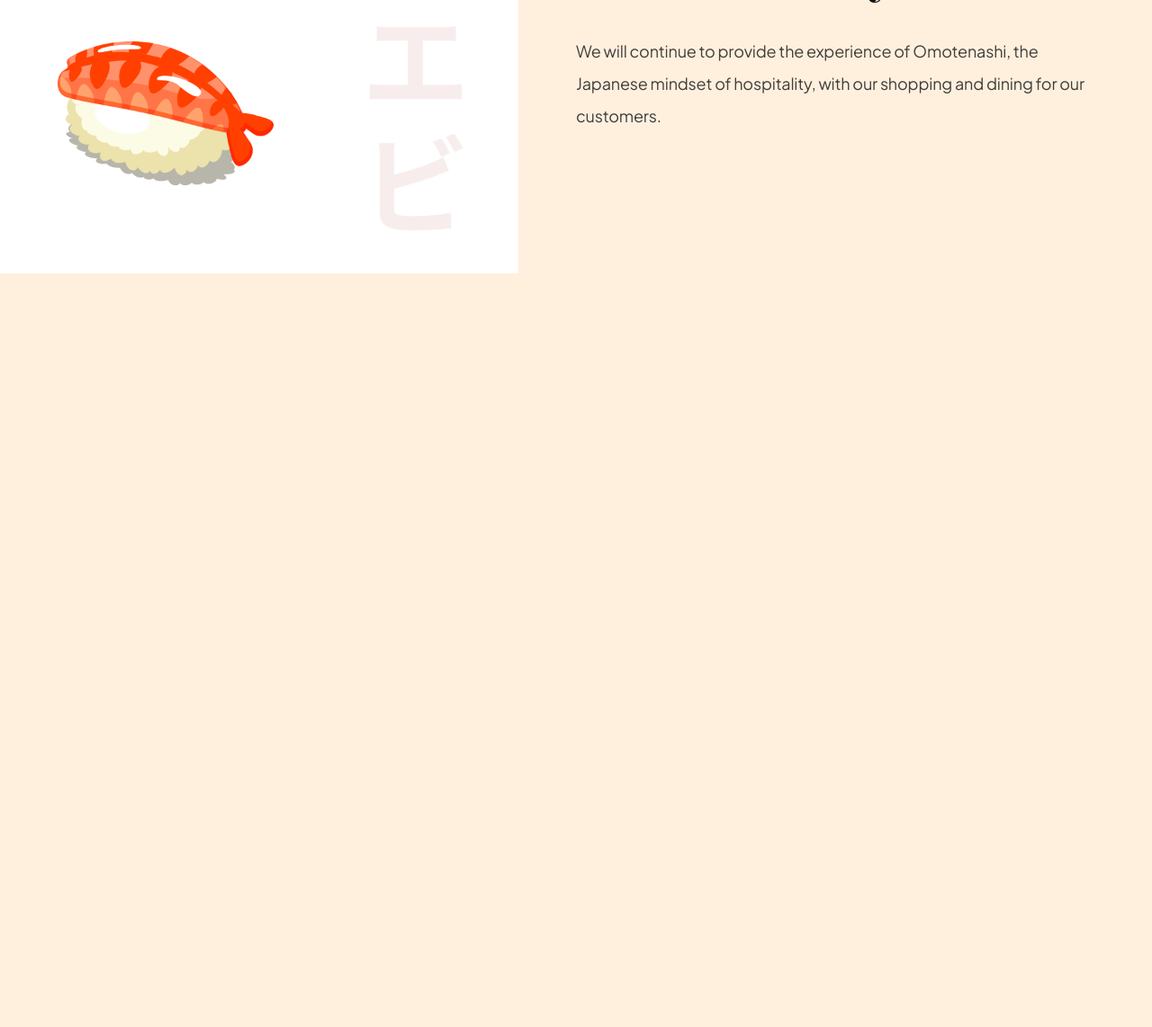
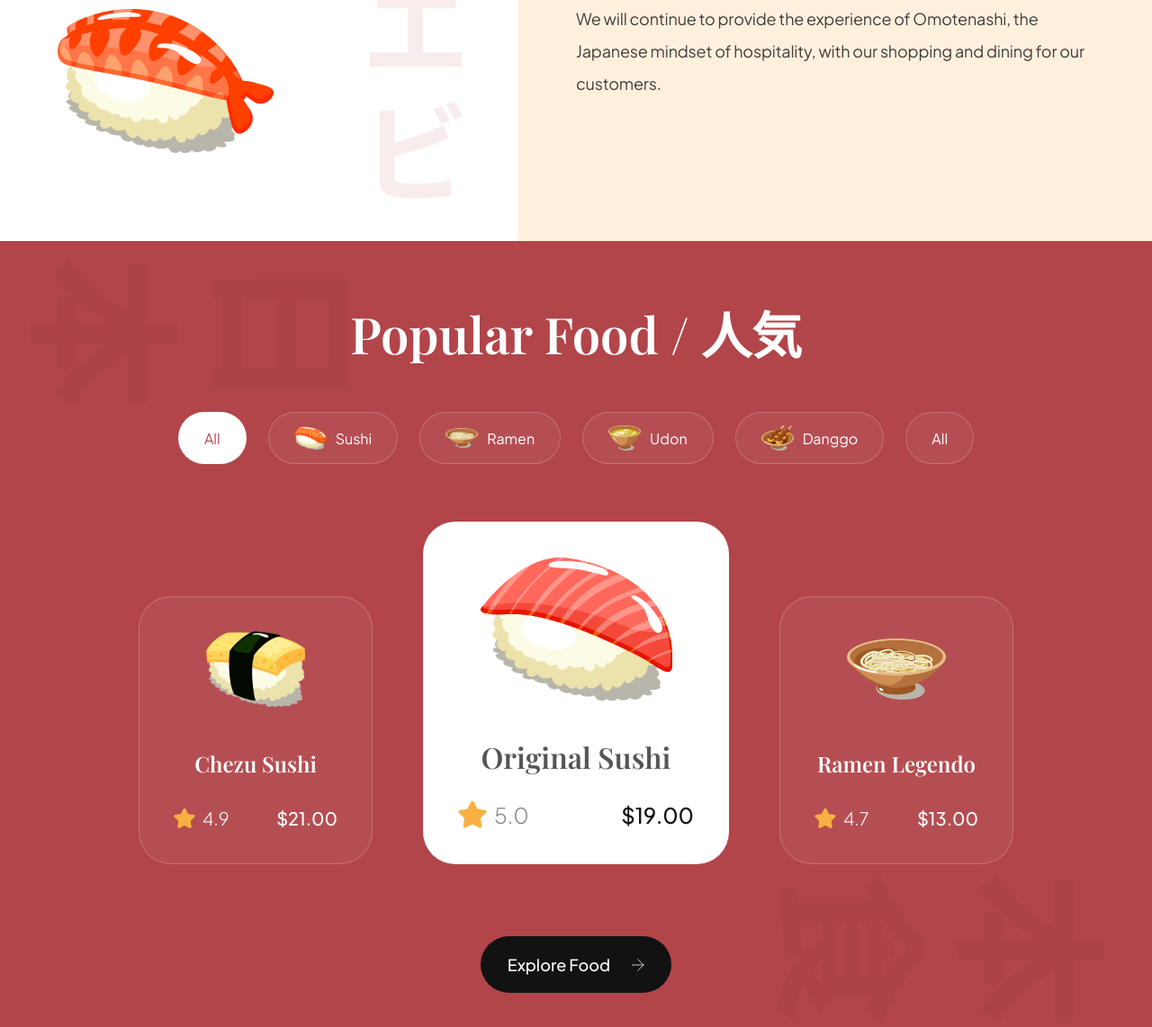
Before and after one commit to rifah07/sushi-shop, a website built with Vite: page index.html in a window 1280 px wide. Shown: the part 1250-2392 px from the top of the page at 90% size. Before the commit the page ends 1554 px from the top, so only its background shows below. Built offline with nearby package versions, Linux system fonts and the light colour scheme.

Commit message:
header, hero, about us and popular section is done with animation

```diff
--- a/css/sections/popular.css
+++ b/css/sections/popular.css
@@ -0,0 +1,198 @@
+.popular-foods {
+  padding: 64px;
+
+  display: flex;
+  flex-direction: column;
+
+  background-color: var(--primary-color);
+  background-image: url("../../assets/popular_bg.png");
+  background-position: center;
+  background-repeat: no-repeat;
+  background-size: contain;
+
+  overflow: hidden;
+}
+
+.popular-foods__title {
+  font-size: 56px;
+  font-family: var(--playfair-display);
+  font-weight: 600;
+  line-height: 78px;
+  color: #fff;
+  text-align: center;
+}
+
+.popular-foods__filters {
+  margin-top: 48px;
+  max-width: 100%;
+  overflow-x: auto;
+
+  display: flex;
+  justify-content: center;
+  gap: 24px;
+}
+
+.popular-foods__filter-btn {
+  padding: 10px 28px;
+
+  display: flex;
+  flex-direction: row;
+  align-items: center;
+  gap: 10px;
+
+  background: rgba(255, 255, 255, 0.05);
+  border: 1px solid rgba(255, 255, 255, 0.2);
+  border-radius: 46px;
+
+  font-size: 16px;
+  font-weight: 300px;
+  line-height: 25px;
+  font-family: var(--plus-jakarta-sans);
+  color: #fff;
+  cursor: pointer;
+}
+
+.popular-foods__filter-btn img {
+  width: 36px;
+  height: 36px;
+  object-fit: contain;
+}
+
+.popular-foods__filter-btn.active {
+  background: #fff;
+  color: var(--primary-color)
+}
+
+.popular-foods__filter-btn:hover {
+  background: #fff;
+  color: var(--primary-color)
+}
+
+.popular-foods__catalogue {
+  margin-top: 64px;
+
+  display: flex;
+  justify-content: center;
+  align-items: flex-end;
+  flex-wrap: wrap;
+  gap: 56px;
+}
+
+.popular-foods__button {
+  width: fit-content;
+
+  padding: 20px 30px;
+  margin: 80px auto 0;
+
+  font-weight: 500;
+  font-size: 18px;
+  line-height: 23px;
+  font-family: var(--plus-jakarta-sans);
+  color: #fff;
+
+  border: none;
+  outline: none;
+  background: var(--secondary-color);
+  border-radius: 64px;
+  cursor: pointer;
+}
+
+.popular-foods__button img {
+  width: 14px;
+  height: 14px;
+  object-fit: contain;
+
+  margin-left: 21px;
+}
+
+.popular-foods__card {
+  padding: 38px;
+  min-width: 260px;
+  height: fit-content;
+
+  display: flex;
+  align-items: center;
+  flex-direction: column;
+
+  border-radius: 36px;
+  background: rgba(255, 255, 255, 0.05);
+  border: 1px solid rgba(255, 255, 255, 0.2);
+}
+
+.popular-foods__card-image {
+  width: 110px;
+  height: 84px;
+  object-fit: contain;
+}
+
+.popular-foods__card-title {
+  margin-top: 47px;
+
+  font-weight: 600;
+  font-size: 24px;
+  line-height: 32px;
+  font-family: var(--playfair-display);
+  color: #fff;
+  text-align: center;
+}
+
+.popular-foods__card-details {
+  width: 100%;
+  margin-top: 32px;
+}
+
+.popular-foods__card-rating {
+  display: flex;
+  align-items: center;
+  gap: 8px;
+}
+
+.popular-foods__card-rating img {
+  width: 24px;
+  height: 24px;
+  object-fit: contain;
+}
+
+.popular-foods__card-rating p {
+  font-size: 20px;
+  font-weight: 300;
+  font-family: var(--plus-jakarta-sans);
+  color: #fff;
+}
+
+.popular-foods__card-price {
+  font-size: 20px;
+  font-weight: 500;
+  font-family: var(--plus-jakarta-sans);
+  color: #fff;
+}
+
+.popular-foods__card.active-card {
+  background: #fff;
+  min-width: 340px;
+}
+
+.popular-foods__card.active-card .popular-foods__card-image {
+  width: 214px;
+  height: 160px;
+}
+
+.popular-foods__card.active-card .popular-foods__card-title {
+  color: var(--black-500);
+  font-size: 32px;
+}
+
+.popular-foods__card.active-card .popular-foods__card-rating img {
+  width: 32px;
+  height: 32px;
+}
+
+.popular-foods__card.active-card .popular-foods__card-rating p {
+  font-size: 24px;
+  color: var(--gray-100);
+}
+
+.popular-foods__card.active-card .popular-foods__card-price {
+  font-size: 24px;
+  color: var(--secondary-color)
+}
--- a/index.html
+++ b/index.html
@@ -2,7 +2,7 @@
 <html lang="en">
 <meta charset="UTF-8" />
 <meta name="viewport" content="width=device-width, initial-scale=1.0" />
-<link rel="icon" type="image/png" href="/sushi.png">
+<link rel="icon" type="image/png" href="/sushi.png" />
 <link rel="stylesheet" href="css/style.css">
 <title>Sushi Shop</title>
 </head>
@@ -11,70 +11,72 @@
   <header>
       <nav class="header__nav">
         <div class="header__logo">
-        <h4>Sushi Shop</h4>
-        <div class="header__logo-overlay">
+          <h4 data-aos="fade-down">Sushi Shop</h4>
+          <div class="header__logo-overlay"></div>
         </div>
-        <ul class="header__menu">
+
+        <ul class="header__menu" data-aos="fade-down">
           <li>
-            <a href="#menu">Menu
-            </a>
+            <a href="#menu">Menu</a>
           </li>
           <li>
-            <a href="#food">Food
-            </a>
+            <a href="#food">Food</a>
           </li>
           <li>
-            <a href="#services">Services
-            </a>
+            <a href="#services">Services</a>
           </li>
           <li>
-            <a href="#about-us">About Us
-            </a>
+            <a href="#about-us">About Us</a>
           </li>
           <li>
             <img src="assets/search.svg" alt="search" />
           </li>
-
         </ul>
 
-        <ul class="header__menu-mobile">
+        <ul class="header__menu-mobile" data-aos="fade-down">
           <li>
             <img src="assets/menu.svg" alt="menu" />
           </li>
-
         </ul>
-      </div>
       </nav>
     </header>
 
     <section class="hero">
       <div class="hero-image">
-      <img src="assets/sushi-1.png" alt="sushi" />
-       <h2>
+        <img
+          src="assets/sushi-1.png"
+          alt="sushi"
+          data-aos="fade-up"
+        />
+        <h2 data-aos="fade-up">
           日 <br />
           本 <br />
           食
         </h2>
+
         <div class="hero-image__overlay"></div>
       </div>
+
       <div class="hero-content">
-      <div class="hero-content-info">
-        <h1>Feel the taste of Japanese food
-        </h1>
-        <p> Feel the taste of the most popular Japanese food from anywhere and anytime.</p>
+        <div class="hero-content-info" data-aos="fade-left">
+          <h1>Feel the taste of Japanese food</h1>
+          <p>Feel the taste of the most popular Japanese food from anywhere and anytime.</p>
+
           <div class="hero-content__buttons">
-          <button class="hero-content__order-button">Order Now
-          </button>
+            <button class="hero-content__order-button">Order Now</button>
             <button class="hero-content__play-button">
-            <img src="assets/play-circle.svg" alt="play" /> How to Order
+              <img src="assets/play-circle.svg" alt="play" />
+              How to Order
             </button>
           </div>
         </div>
-      <div class="hero-content__testimonial">
+
+        <div class="hero-content__testimonial" data-aos="fade-up">
           <div class="hero-content__customer flex-center">
             <h4>24<span>k+</span></h4>
             <p>Happy Customers</p>
           </div>
+
           <div class="hero-content__review">
             <img src="assets/user.png" alt="user" />
             <p>"This is the best Japanese food delivery service that ever existed."</p>
@@ -86,16 +88,20 @@
     <section class="about-us" id="about-us">
       <div class="about-us__image">
         <div class="about-us__image-sushi3">
-        <img src="assets/sushi-3.png" alt="sushi" />
+          <img src="assets/sushi-3.png" alt="sushi" data-aos="fade-right" />
         </div>
+
         <button class="about-us__button">
           Learn More
+
           <img src="assets/arrow-up-right.svg" alt="learn more" />
         </button>
+
         <div class="about-us__image-sushi2">
-        <img src="assets/sushi-2.png" alt="sushi" />
+          <img src="assets/sushi-2.png" alt="sushi"  data-aos="fade-right" />
         </div>
       </div>
+
       <div class="about-us__content"  data-aos="fade-left">
         <p class="sushi__subtitle">About Us / 私たちに関しては</p>
         <h3 class="sushi__title">Our mission is to bring true Japanese flavours to you.</h3>
@@ -104,6 +110,80 @@
       </div>
     </section>
 
+    <section class="popular-foods" id="menu">
+      <h2 class="popular-foods__title" data-aos="flip-up">Popular Food / 人気</h2>
+
+      <div class="popular-foods__filters sushi__hide-scrollbar" data-aos="fade-up">
+        <button class="popular-foods__filter-btn active">All</button>
+        <button class="popular-foods__filter-btn">
+          <img src="/assets/sushi-9.png" alt="sushi 9" />
+          Sushi
+        </button>
+        <button class="popular-foods__filter-btn">
+          <img src="/assets/sushi-8.png" alt="sushi 8" />
+          Ramen
+        </button>
+        <button class="popular-foods__filter-btn">
+          <img src="/assets/sushi-7.png" alt="sushi 7" />
+          Udon
+        </button>
+        <button class="popular-foods__filter-btn">
+          <img src="/assets/sushi-6.png" alt="sushi 6" />
+          Danggo
+        </button>
+        <button class="popular-foods__filter-btn">All</button>
+      </div>
+
+      <div class="popular-foods__catalogue" data-aos="fade-up">
+        <article class="popular-foods__card">
+          <img class="popular-foods__card-image" src="assets/sushi-12.png" alt="sushi-12" />
+          <h4 class="popular-foods__card-title">Chezu Sushi</h4>
+
+          <div class="popular-foods__card-details flex-between">
+            <div class="popular-foods__card-rating">
+              <img src="assets/star.svg" alt="star" />
+              <p>4.9</p>
+            </div>
+
+            <p class="popular-foods__card-price">$21.00</p>
+          </div>
+        </article>
+
+        <article class="popular-foods__card active-card">
+          <img class="popular-foods__card-image" src="assets/sushi-11.png" alt="sushi-11" />
+          <h4 class="popular-foods__card-title">Original Sushi</h4>
+
+          <div class="popular-foods__card-details flex-between">
+            <div class="popular-foods__card-rating">
+              <img src="assets/star.svg" alt="star" />
+              <p>5.0</p>
+            </div>
+
+            <p class="popular-foods__card-price">$19.00</p>
+          </div>
+        </article>
+
+        <article class="popular-foods__card">
+          <img class="popular-foods__card-image" src="assets/sushi-10.png" alt="sushi-10" />
+          <h4 class="popular-foods__card-title">Ramen Legendo</h4>
+
+          <div class="popular-foods__card-details flex-between">
+            <div class="popular-foods__card-rating">
+              <img src="assets/star.svg" alt="star" />
+              <p>4.7</p>
+            </div>
+
+            <p class="popular-foods__card-price">$13.00</p>
+          </div>
+        </article>
+      </div>
+
+      <button class="popular-foods__button">
+        Explore Food
+        <img src="assets/arrow-right.svg"  alt="arrow-right" />
+      </button>
+    </section>
+
   <script src="js/script.js" type="module"></script>
 </body>
 
--- a/js/script.js
+++ b/js/script.js
@@ -5,8 +5,8 @@ import sushi12 from '../assets/sushi-12.png'
 import sushi11 from '../assets/sushi-11.png'
 import sushi10 from '../assets/sushi-10.png'
 
-// import AOS from "aos";
-// import "aos/dist/aos.css";
+import AOS from "aos";
+import "aos/dist/aos.css";
 
 // init AOS animation
 AOS.init({
--- a/package.json
+++ b/package.json
@@ -10,5 +10,8 @@
   },
   "devDependencies": {
     "vite": "^6.3.5"
+  },
+  "dependencies": {
+    "aos": "^2.3.4"
   }
 }
```
Also changed, not shown: css/sections/hero.css (+31 -21 lines), 1 other file. Lines whose indentation alone changed are shown as unchanged.
